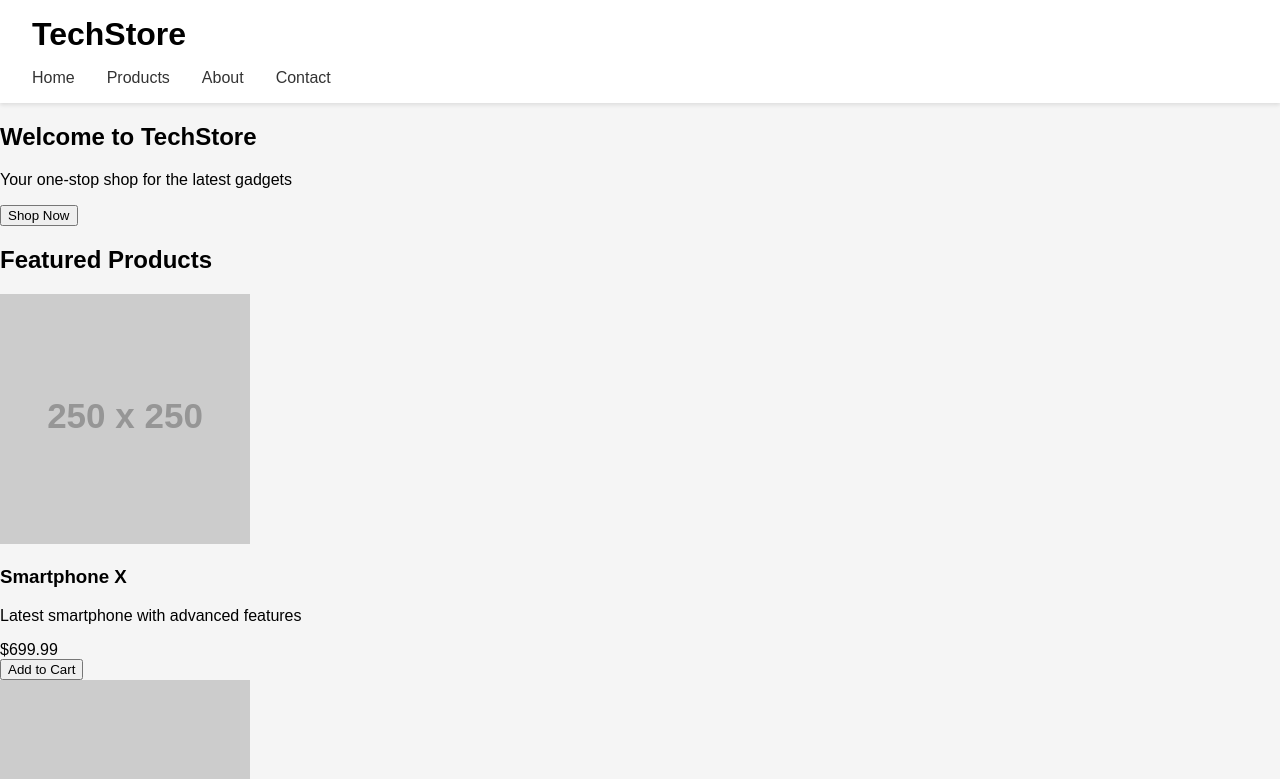
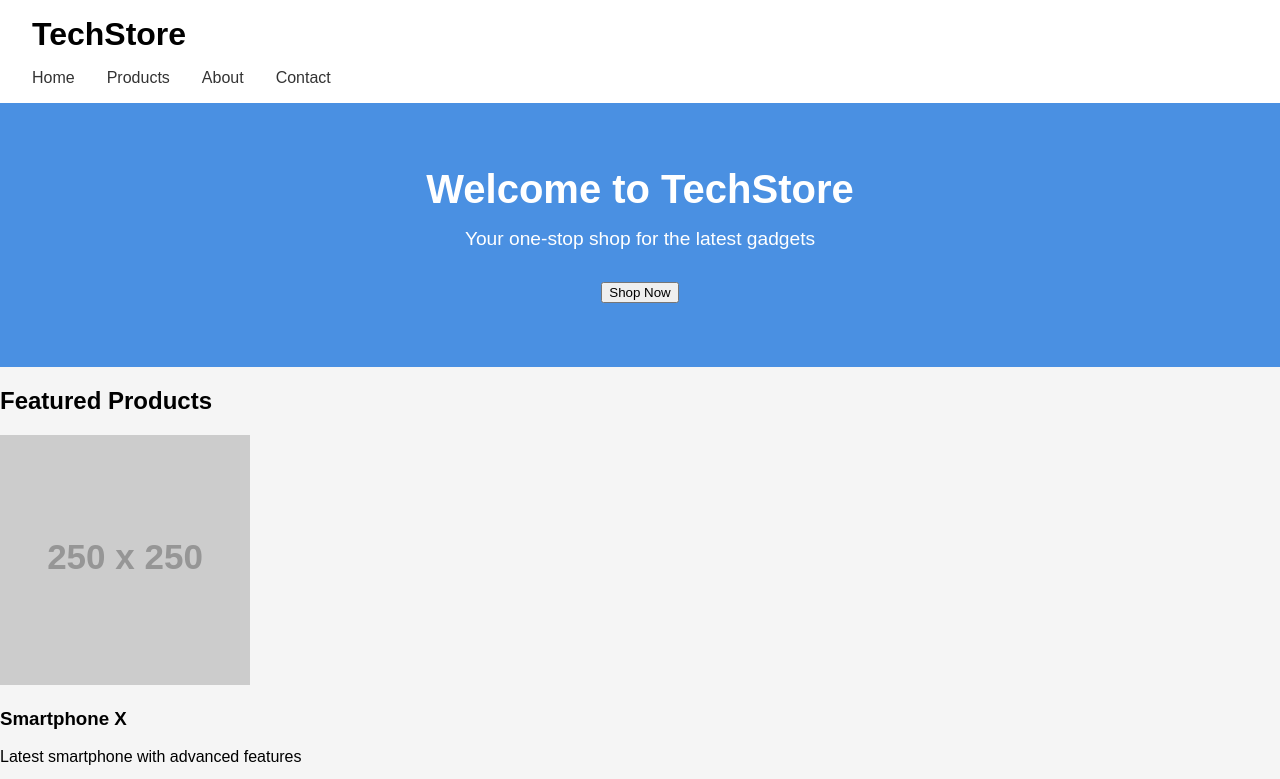
Before and after one commit to tom-aglend/Simple_ECommerce, a plain HTML site: page index.html in a window 1280 px wide. Shown: the top 779 px of the page. Drawn offline with Linux system fonts and the light colour scheme; placeholder pictures from the web are drawn by us.

Commit message:
Add hero section

```diff
--- a/style.css
+++ b/style.css
@@ -38,3 +38,20 @@ body {
 .nav-link:hover {
     color: #007bff;
 }
+
+.hero {
+    background-color: #4a90e2;
+    text-align: center;
+    padding: 4rem 2rem;
+    color: #ffffff;
+}
+
+.hero h2 {
+    margin: 0 0 1rem 0;
+    font-size: 2.5rem;
+}
+
+.hero p {
+    margin: 0 0 2rem 0;
+    font-size: 1.2rem;
+}
```
